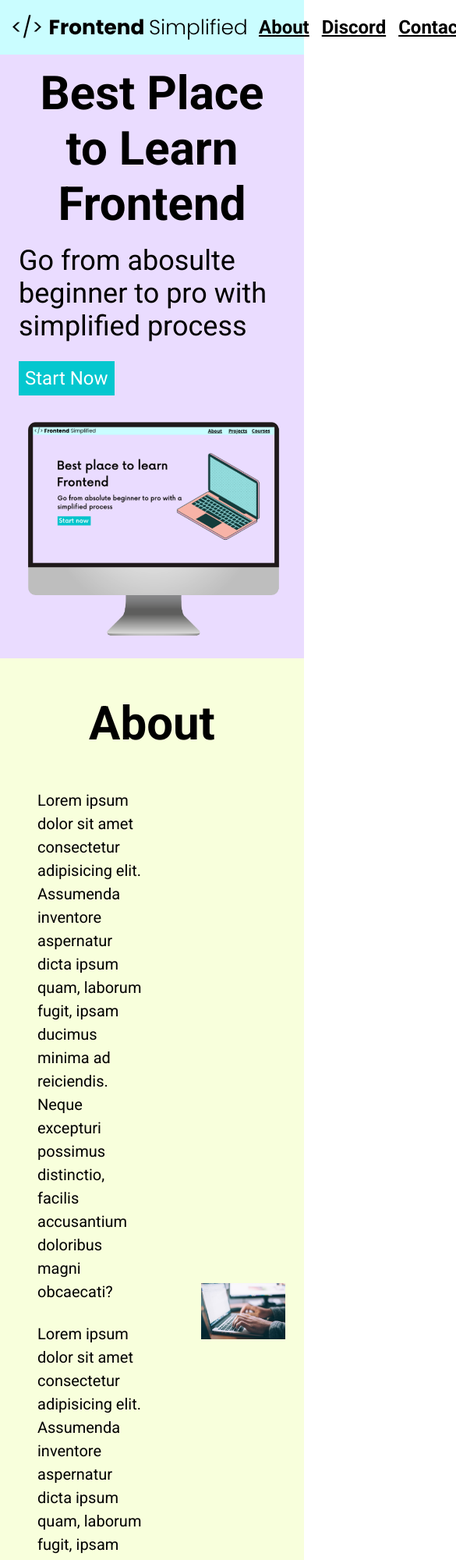
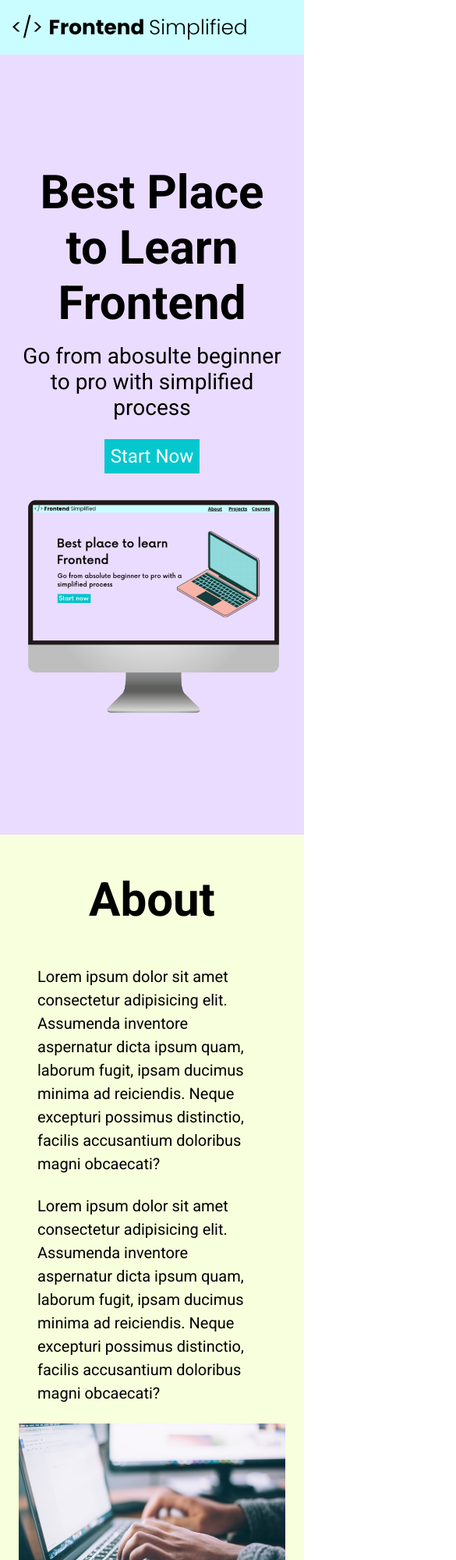
Before and after one commit to leohchoi/mini-project, a plain HTML site: page index.html in a window 390 px wide. Shown: the top 2000 px of the page at 78% size, 585 px wide, since content can reach past the window. Drawn offline with Linux system fonts and the light colour scheme.

Commit message:
finished responsivness

```diff
--- a/index.html
+++ b/index.html
@@ -18,13 +18,13 @@
         </ul>
       </nav>
       <header>
-        <div class="row">
+        <div class="row home">
           <div class="home_description">
             <h1>Best Place to Learn Frontend</h1>
             <p class="subheader">
               Go from abosulte beginner to pro with simplified process
             </p>
-            <button>Start Now</button>
+            <button class="home_button">Start Now</button>
           </div>
           <figure>
             <img src="./assets/laptop.png" alt="Home Page Image" />
--- a/stylemini.css
+++ b/stylemini.css
@@ -151,6 +151,7 @@ form{
     display: flex;
     flex-direction: column;
     margin: 0 auto; /* 0 on top/bottom, automatic left/right */
+    padding: 0 24px;
 }
 
 input,textarea{
@@ -195,10 +196,61 @@ footer{
 
     .home_description{
         margin-bottom: 24px;
+        display: flex;
+        flex-direction: column;
+        align-items: center;
+    }
+
+    .home_button{
+        max-width: 240px;
     }
 
     h1{
         text-align: center;
         font-size: 60px;
     }
+
+    .subheader{
+        text-align: center;
+        font-size: 28px;
+    }
+
+    ul{
+        display: none;
+    }
+
+    .section_description{
+        display: flex;
+        flex-direction: column;
+    }
+
+    .section_description-wrapper{
+        width: 100%;
+    }
+
+    .about_image-wrapper{
+        width: 100%;
+    }
+
+    #discord .section_description{
+        display: flex;
+        flex-direction: column-reverse;
+    }
+
+    header{
+       min-height: 1000px;
+    }
+
+    footer{
+        padding: 48px 24px;
+    }
+
+    .footer_link{
+        padding: 0 4px;
+        font-size: 18px;
+    }
+
+    .footer_links{
+        margin-bottom: 20px;
+    }
 }
```
